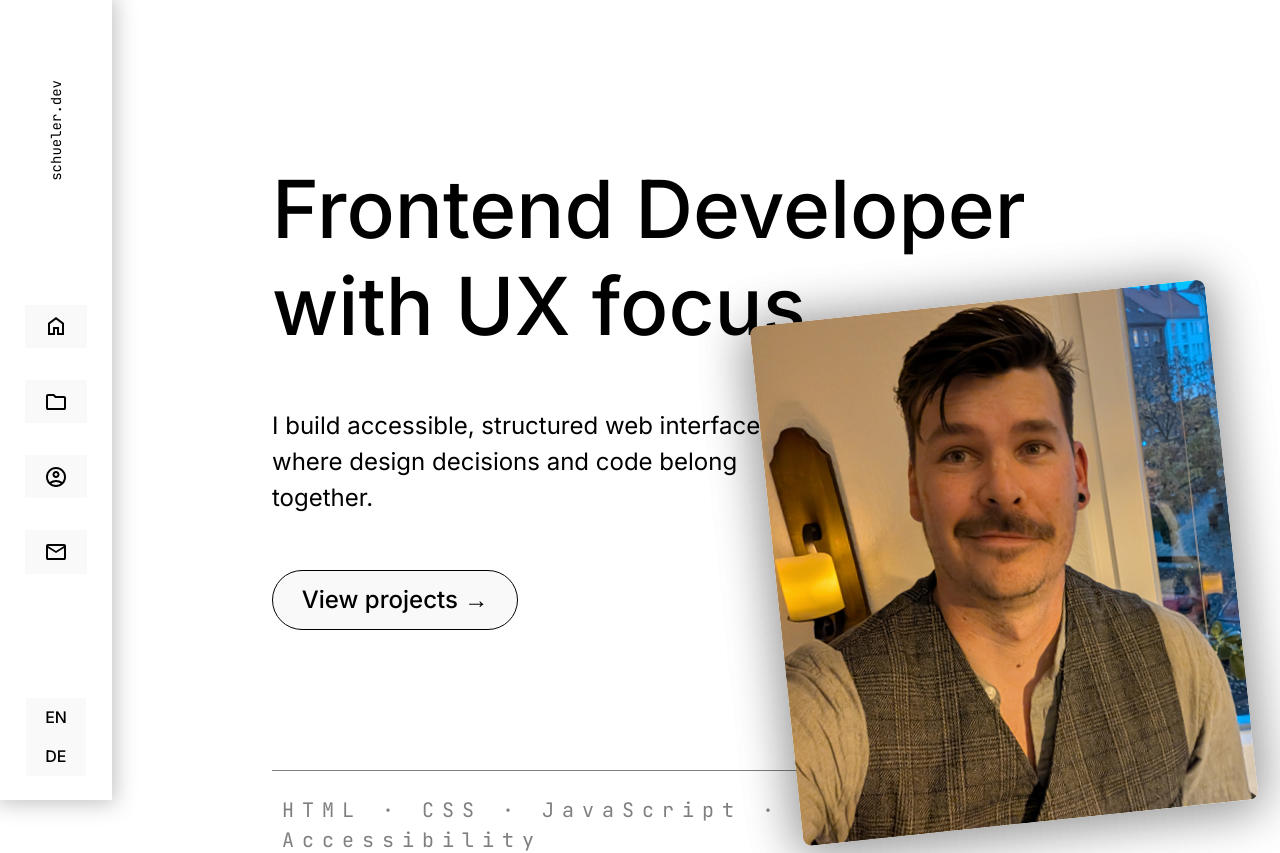
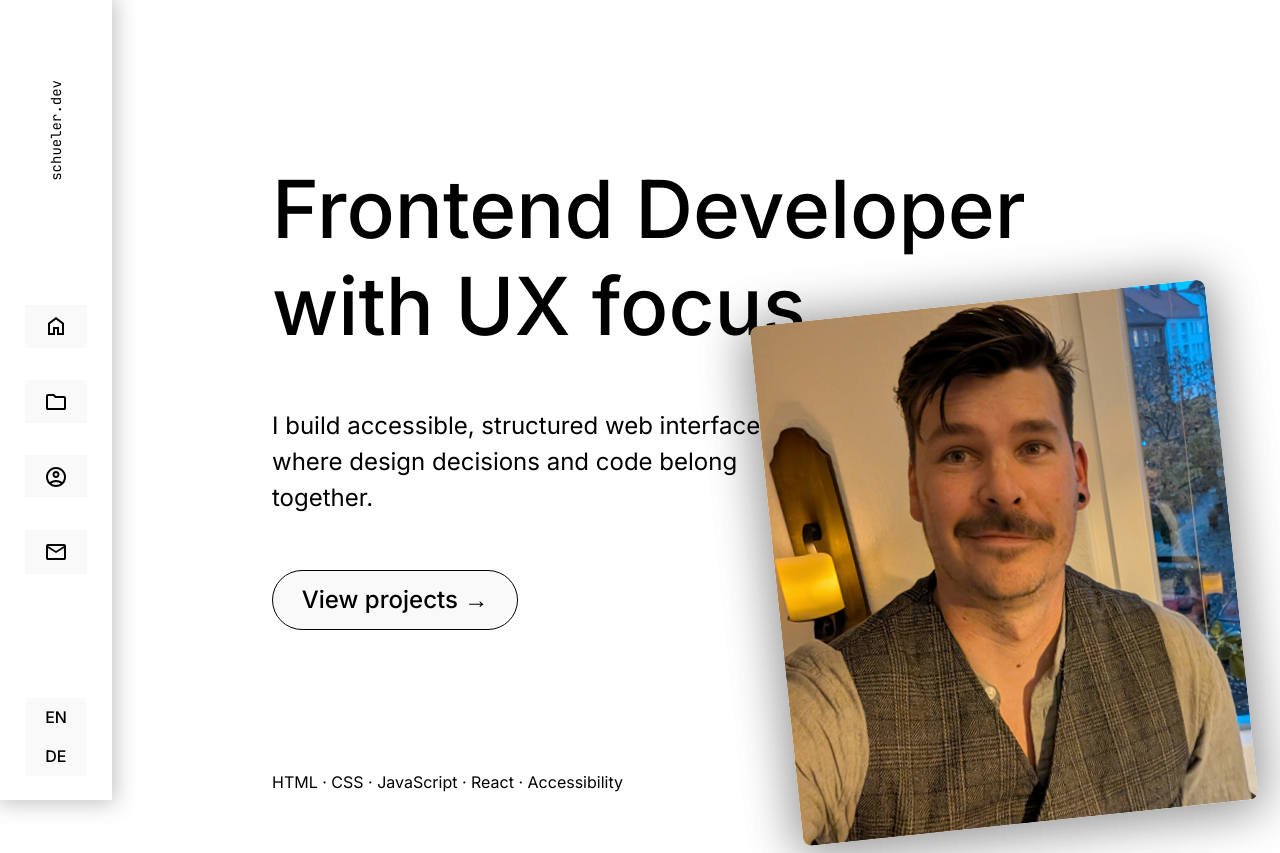
Before and after one commit to ArneSchueler/dev-portfolio, a React (Vite) app: page / in a window 1280 px wide. Shown: the top 853 px of the page. Built offline with nearby package versions, Linux system fonts and the light colour scheme.

Commit message:
Remove unused font imports and variables; standardize font-family to var(--font-family-general)

```diff
--- a/src/index.css
+++ b/src/index.css
@@ -1,7 +1,5 @@
-@import url("https://fonts.googleapis.com/css2?family=JetBrains+Mono:ital,wght@0,100..800;1,100..800&display=swap");
-@import url("https://fonts.googleapis.com/css2?family=Inter:ital,opsz,wght@0,14..32,100..900;1,14..32,100..900&display=swap");
 :root {
-  font-family: "Inter", sans-serif;
+  font-family: var(--font-family-general);
   line-height: 1.5;
   font-weight: 400;
 
@@ -13,9 +11,6 @@
   text-rendering: optimizeLegibility;
   -webkit-font-smoothing: antialiased;
   -moz-osx-font-smoothing: grayscale;
-
-  --font-family-tech: "JetBrains Mono", monospace;
-  --muted-grey: #7f7f7f;
 }
 
 * {
@@ -28,16 +23,6 @@ body {
   place-items: center;
   min-width: 320px;
   min-height: 100vh;
-}
-
-.tech-stack-container {
-  font-family: var(--font-family-tech);
-  letter-spacing: 8px;
-  font-size: 20px;
-  color: var(--muted-grey);
-  padding-inline: 10px;
-  padding-block: 24px;
-  border-block: 0.5px solid var(--muted-grey);
 }
 
 main {
```
